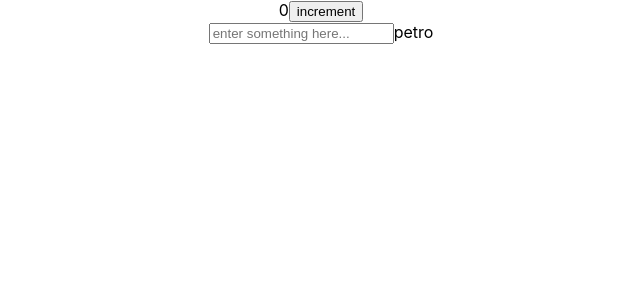
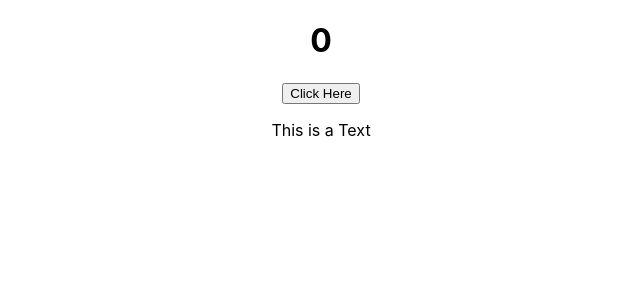
Before and after one commit to purab/mysql-dump-email, a React (Create React App) app: page / in a window 1280 px wide. Shown: the top 300 px of the page, without its empty margins (319-959 px from the left). Built offline with nearby package versions, Linux system fonts and the light colour scheme.

Commit message:
added usereducer hook

```diff
--- a/src/App.js
+++ b/src/App.js
@@ -1,11 +1,12 @@
 import logo from './logo.svg';
 import './App.css';
-import UseState from './UseState/UseState';
+
+import UseReducerTutorial from './UseReducer/UseReducerTutorial';
 
 function App() {
   return (
     <div className="App">
-      <UseState />
+      <UseReducerTutorial />
     </div>
   );
 }
--- /dev/null
+++ b/src/UseReducer/UseReducerTutorial.js
@@ -0,0 +1,36 @@
+import React, { useReducer } from 'react';
+
+const reducer = (state, action) => {
+    switch (action.type) {
+        case "INCREMENT":
+            return {count: state.count+1, showText: state.showText}
+        case "toggleShowText":
+            return {count: state.count, showText: !state.showText}
+        default:
+            return state
+    }
+
+
+}
+
+const UseReducerTutorial = () => {
+    const [state, dispatch] = useReducer(reducer, {
+        count:0,
+        showText:true
+    });
+
+    return (
+        <div>
+            <h1>{state.count}</h1>
+            <button
+                onClick={()=>{
+                   dispatch({type:"INCREMENT"})
+                   dispatch({type:"toggleShowText"})
+                }}
+            >Click Here</button>
+            {state.showText && <p>This is a Text</p>}
+        </div>
+    )
+}
+
+export default UseReducerTutorial;
```
